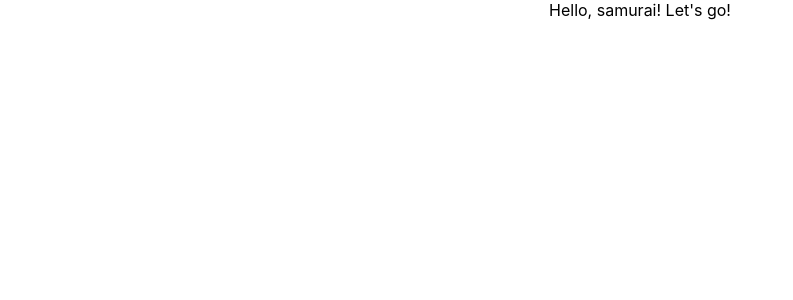
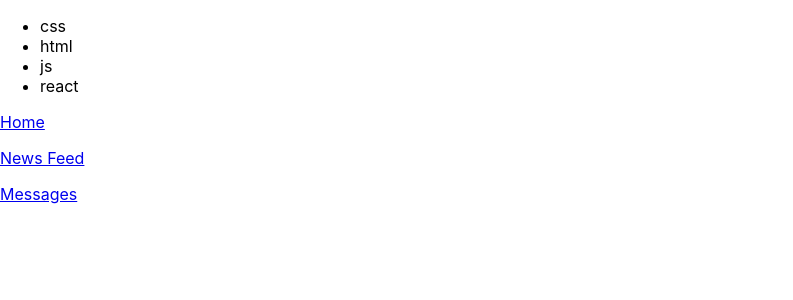
Before and after one commit to Bakhram74/samuray-way-main, a React (Create React App) app: page / in a window 1280 px wide. Shown: the top 300 px of the page, without its empty margins (0-793 px from the left). Built offline with nearby package versions, Linux system fonts and the light colour scheme.

Commit message:
lessons 1-9

```diff
--- a/src/App.tsx
+++ b/src/App.tsx
@@ -1,10 +1,12 @@
 import React from 'react';
 import './App.css';
-
+import {Header} from './Header'
+import Technologies from "./Technologies";
 function App() {
   return (
-    <div className="App">
-     Hello, samurai! Let's go!
+    <div>
+     <Technologies/>
+        <Header/>
     </div>
   );
 }
--- /dev/null
+++ b/src/Header.tsx
@@ -0,0 +1,11 @@
+import React from "react";
+
+export const Header = () => {
+    return <div>
+        <p><a href={"#s"}>Home</a></p>
+        <p><a href={"#s"}>News Feed</a></p>
+        <p><a href={"#s"}>Messages</a></p>
+
+    </div>
+
+}
--- /dev/null
+++ b/src/Technologies.tsx
@@ -0,0 +1,15 @@
+import React from "react";
+
+const Technologies = () => {
+    return (
+        <div className="Technologies">
+            <ul>
+                <li>css</li>
+                <li>html</li>
+                <li>js</li>
+                <li>react</li>
+            </ul>
+        </div>
+    )
+}
+export default Technologies
```
Also changed, not shown: 1 other file (tests, documents, lock files or other folders).
